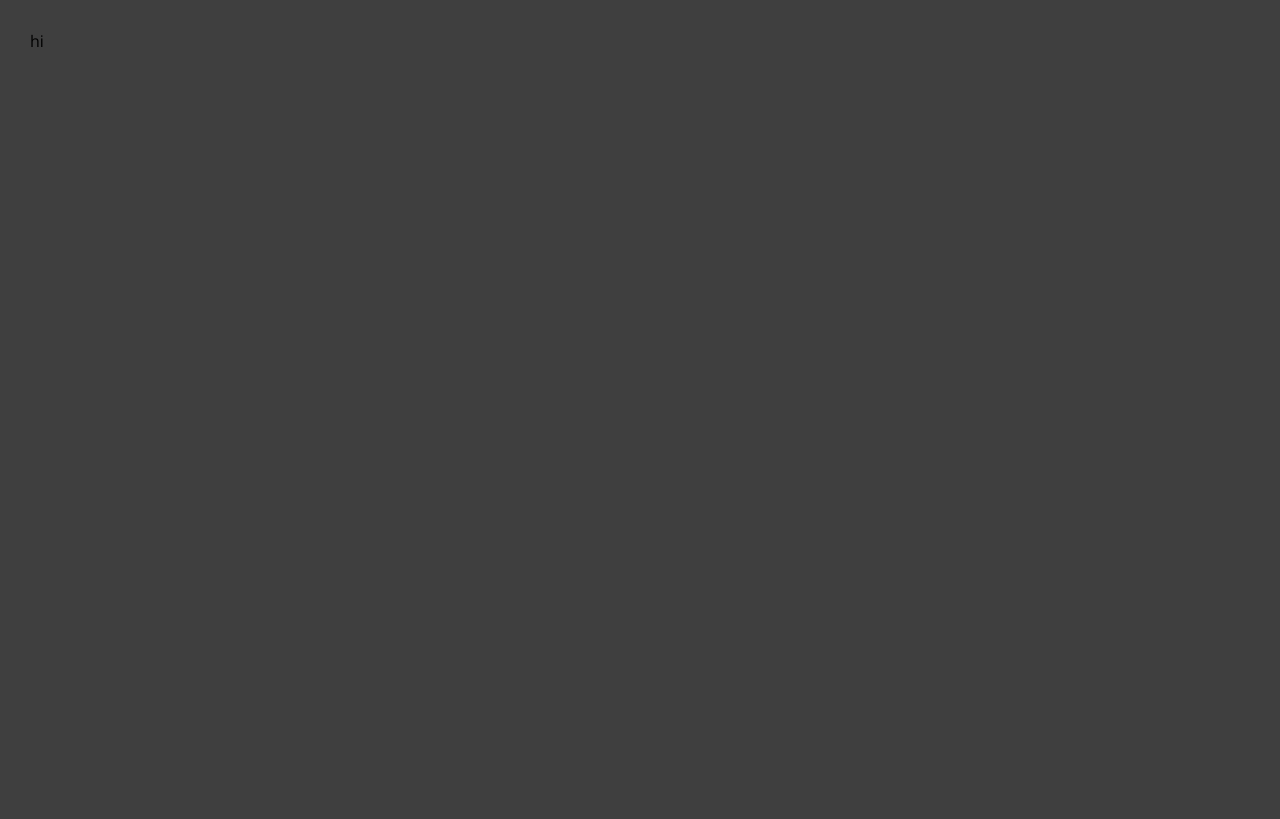
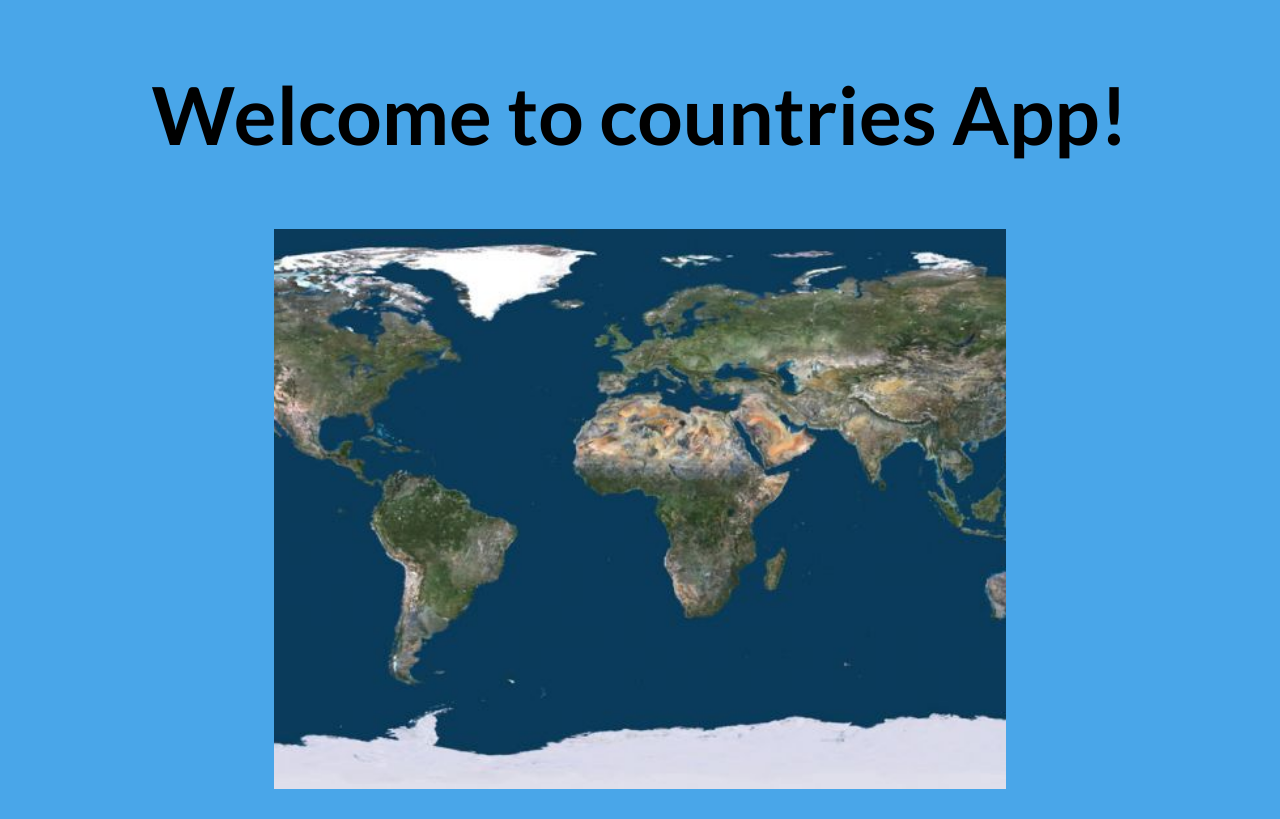
Before and after one commit to ratzPereira/react-countries-project, a React (Create React App) app: page / in a window 1280 px wide. Built offline with nearby package versions, Linux system fonts and the light colour scheme.

Commit message:
created some components, added routes

```diff
--- a/package.json
+++ b/package.json
@@ -10,6 +10,7 @@
     "react": "^17.0.2",
     "react-dom": "^17.0.2",
     "react-redux": "^7.2.4",
+    "react-router-dom": "^5.2.0",
     "react-scripts": "4.0.3",
     "web-vitals": "^1.1.2"
   },
--- a/src/App.js
+++ b/src/App.js
@@ -1,5 +1,16 @@
+import HomePage from "./pages/HomePage";
+import { Switch, Route } from "react-router-dom";
+import SingleCountry from "./components/Country/SingleCountry";
+
 function App() {
-  return <div>hi</div>;
+  return (
+    <Switch>
+      <Route path="/" exact>
+        <HomePage />
+      </Route>
+      <Route path="/country/:name" children={<SingleCountry />} />
+    </Switch>
+  );
 }
 
 export default App;
--- /dev/null
+++ b/src/components/Country/SingleCountry.js
@@ -0,0 +1,9 @@
+import classes from "./SingleCountry.module.css";
+
+import React from "react";
+
+const SingleCountry = () => {
+  return <div>Single Country</div>;
+};
+
+export default SingleCountry;
--- /dev/null
+++ b/src/components/StartingPage/StartingPage.js
@@ -0,0 +1,16 @@
+import React from "react";
+import classes from "./StartingPage.module.css";
+import world from "../../assets/world.jpeg";
+
+const StartingPage = () => {
+  return (
+    <section className={classes.starting}>
+      <h1>Welcome to countries App!</h1>
+      <div className={classes["main-image"]}>
+        <img src={world} alt="background" />
+      </div>
+    </section>
+  );
+};
+
+export default StartingPage;
--- /dev/null
+++ b/src/components/StartingPage/StartingPage.module.css
@@ -0,0 +1,19 @@
+.main-image{
+    width: 100%;
+    height: 35rem;
+    z-index: 0;
+    overflow: hidden;
+}
+.main-image img {
+    width: 60%;
+    height: 100%;
+    object-fit: cover;
+}
+
+.starting {
+    text-align: center;
+}
+
+.starting h1 {
+    font-size: 5rem;
+}
--- a/src/index.css
+++ b/src/index.css
@@ -7,7 +7,7 @@
 body {
     font-family: 'Open Sans', 'Lato', sans-serif;
     margin: 30px;
-    background-color: #3f3f3f;
+    background-color: hsl(205, 78%, 60%);;
 }
 
 h1,
--- a/src/index.js
+++ b/src/index.js
@@ -2,10 +2,13 @@ import React from "react";
 import ReactDOM from "react-dom";
 import "./index.css";
 import App from "./App";
+import { BrowserRouter } from "react-router-dom";
 
 ReactDOM.render(
-  <React.StrictMode>
-    <App />
-  </React.StrictMode>,
+  <BrowserRouter>
+    <React.StrictMode>
+      <App />
+    </React.StrictMode>
+  </BrowserRouter>,
   document.getElementById("root")
 );
--- /dev/null
+++ b/src/pages/HomePage.js
@@ -0,0 +1,12 @@
+import React from "react";
+import StartingPage from "../components/StartingPage/StartingPage";
+
+const HomePage = () => {
+  return (
+    <div>
+      <StartingPage />
+    </div>
+  );
+};
+
+export default HomePage;
```
Also changed, not shown: src/assets/world.jpeg (added), src/components/Country/SingleCountry.module.css (added), 1 other file (tests, documents, lock files or other folders).
